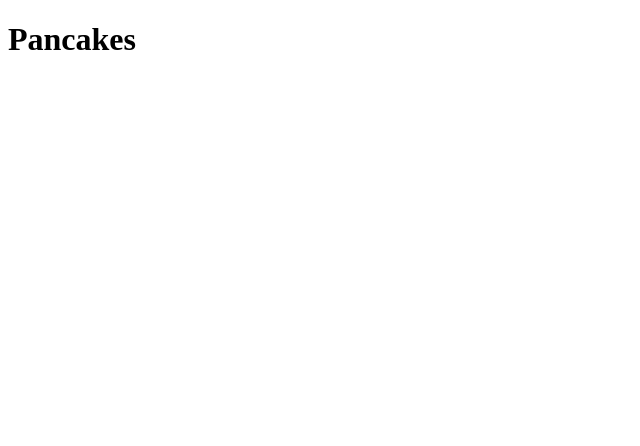
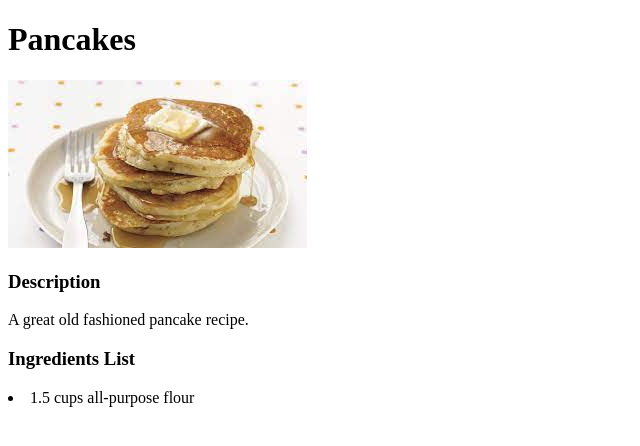
Before and after one commit to kord2000/odin-recipes, a plain HTML site: page recipes/pancakes.html in a window 1280 px wide. Shown: the whole page, without its empty margins (0-640 px from the left). Drawn offline with Linux system fonts and the light colour scheme.

Commit message:
Added image of pancakes and started on unordered list of ingredients for pancakes page.

```diff
--- a/recipes/pancakes.html
+++ b/recipes/pancakes.html
@@ -8,5 +8,12 @@
 
     <body>
         <h1>Pancakes</h1>
-    </body>
+            <img src="../images/pancakes.jpeg" alt="a short stack of pancakes">
+        <h3>Description</h3>
+            <p>
+                A great old fashioned pancake recipe.
+            </p>
+        <h3>Ingredients List</h3>
+            <li>1.5 cups all-purpose flour</li>
+        </body>
 </html>
```
Also changed, not shown: images/pancakes.jpeg (added).
